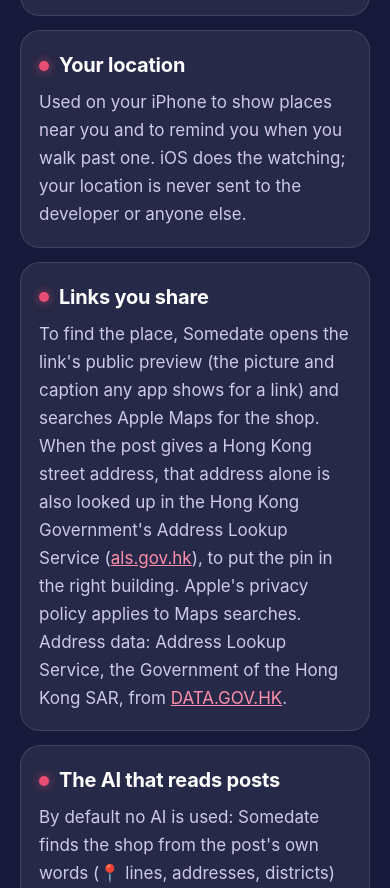
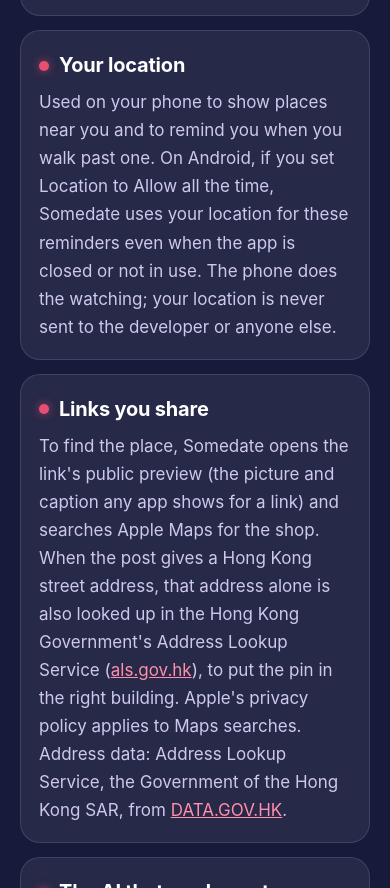
Before and after one commit to paklam-thomas/wishbite_shared, a plain HTML site: page privacy.html in a window 390 px wide. Shown: the part 1174-2062 px from the top of the page. Drawn offline with Linux system fonts and the light colour scheme.

Commit message:
privacy: on Android with Allow all the time, location is used for reminders even when the app is closed (on the phone only)
Co-Authored-By: Claude Opus 5.5 <noreply@anthropic.com>

```diff
--- a/privacy.html
+++ b/privacy.html
@@ -46,7 +46,7 @@
 
   <div class="topic">
     <h2 data-en>Your location</h2><h2 data-zh>你嘅位置</h2>
-    <p data-en>Used on your iPhone to show places near you and to remind you when you walk past one. iOS does the watching; your location is never sent to the developer or anyone else.</p>
+    <p data-en>Used on your phone to show places near you and to remind you when you walk past one. On Android, if you set Location to Allow all the time, Somedate uses your location for these reminders even when the app is closed or not in use. The phone does the watching; your location is never sent to the developer or anyone else.</p>
     <p data-zh>只喺你部 iPhone 用嚟顯示附近嘅地方，同埋行過嗰陣提醒你。由 iOS 負責留意；你嘅位置唔會send俾開發者或者任何人。</p>
   </div>
 
```
